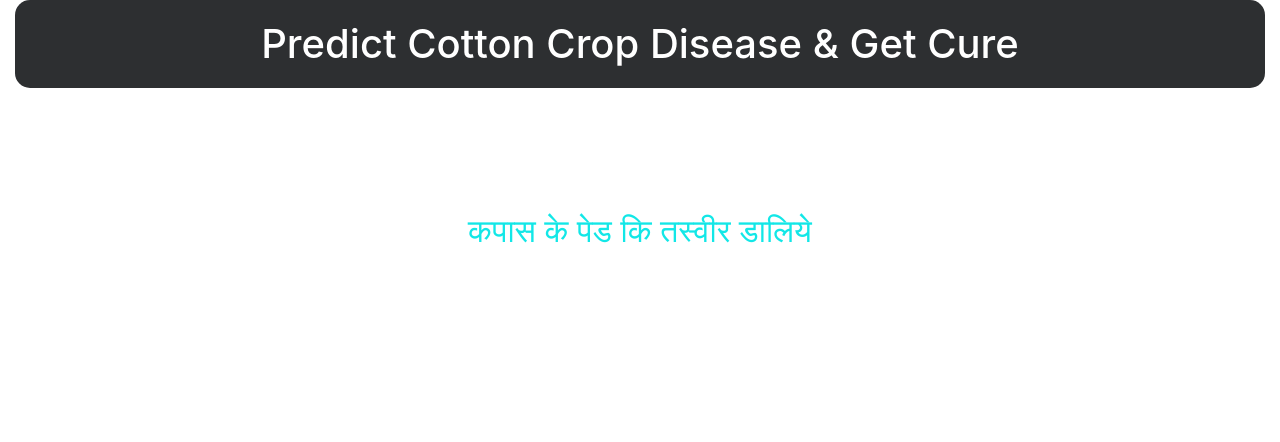
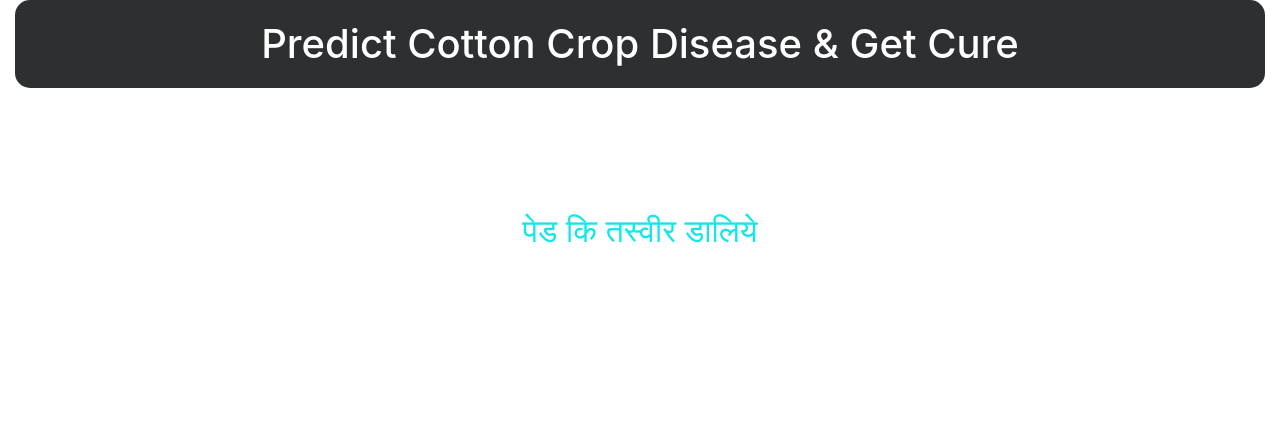
Before and after one commit to Error404m/ivp_proj, a Flask app: page / in a window 1280 px wide. Shown: the part 48-490 px from the top of the page. Run offline with Flask 2, Linux system fonts and the light colour scheme; some libraries are stand-ins or nearby versions.

Commit message:
Update index.html

```diff
--- a/templates/index.html
+++ b/templates/index.html
@@ -171,7 +171,7 @@
         <div class="container-fluid details">
             <h1 class="text-center mt-5 ">Predict Cotton Crop Disease & Get Cure</h1>
 
-            <h2 class="text-center mt-4 mb-4" style="font-size: 2rem;">कपास के पेड कि तस्वीर डालिये</h2>
+            <h2 class="text-center mt-4 mb-4" style="font-size: 2rem;">पेड कि तस्वीर डालिये</h2>
             <form action="/predict" method="post" enctype="multipart/form-data" onsubmit="showloading()">
 
                 <input type="file" name="image" class="upload">
```
